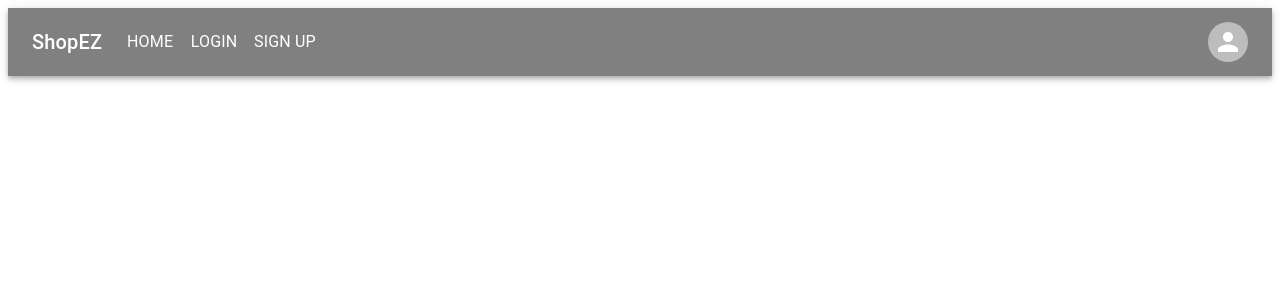
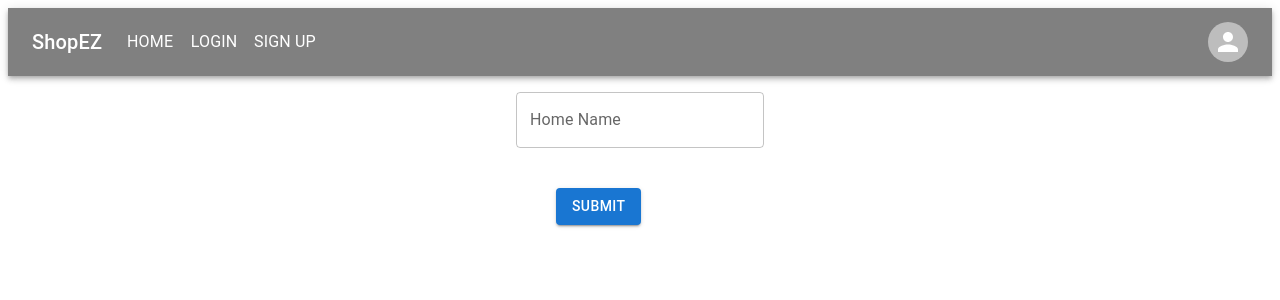
Before and after one commit to TheRealJoshuaMathia/ShopEZ, a React (Create React App) app in the folder client/: page /addhome in a window 1280 px wide. Shown: the top 300 px of the page. Built offline with nearby package versions, Linux system fonts and the light colour scheme.

Commit message:
Added new component for adding a home. Issues as the data is not being recorded

```diff
--- a/client/src/App.js
+++ b/client/src/App.js
@@ -21,6 +21,7 @@ import BoardUser from "./routes/BoardUser";
 import BoardHome from "./routes/BoardHome";
 import ShowHomes from "./routes/ShowHomes";
 import ShowUserHomes from "./routes/ShowUserHomes";
+import AddHome from "./routes/AddHome";
 
 // Styling Imports
 import { ThemeProvider, createTheme } from "@mui/material/styles";
@@ -507,6 +508,7 @@ const App = () => {
             <Route path="/shopper" element={<BoardShopper />} />
             <Route path="/boardhome" element={<BoardHome />} />
             <Route path="/showallhomes" element={<ShowHomes />} />
+            <Route path="/addhome" element={<AddHome />} />
 
             <Route path="/userhomes/:username" element={<ShowUserHomes />} />
             <Route path="additem" element={<AddItem />} />
--- /dev/null
+++ b/client/src/routes/AddHome.js
@@ -0,0 +1,58 @@
+
+import React, { useState } from "react";
+import Form from "react-validation/build/form";
+import Grid from "@mui/material/Grid";
+import TextField from "@mui/material/TextField";
+import HomeService from "../services/home.service";
+import { useNavigate } from "react-router-dom";
+import Button from "@mui/material/Button";
+const AddHome = () => {
+    let navigate = useNavigate();
+    const [homename, setHomeName] = useState("");
+    const onChangeHomeName = (e) => {
+        const homename = e.target.value;
+        setHomeName(homename);
+    }
+
+    const handleSubmit = () => {
+        HomeService.createHome(homename)
+            .then((response) => {
+                console.log(response.data)
+                console.log("Submitted SuccessFully");
+                navigate("/boardhome");
+            })
+            .catch((event) => {
+                console.log(event);
+                console.log("Error on submission");
+            });
+    };
+
+    return (
+        <Grid container justifyContent="center" alignItems="center">
+            <form>
+
+                <Grid item marginTop={2} >
+                    <TextField
+                        label="Home Name"
+                        variant="outlined"
+                        value={homename}
+                        name="Home Name"
+                        onChange={onChangeHomeName}></TextField>
+                </Grid>
+                <Grid item padding={5} >
+                    <Button
+                        variant="contained"
+                        color="primary"
+                        onClick={handleSubmit}>
+                        Submit
+
+                    </Button>
+                </Grid>
+            </form>
+        </Grid>
+
+    )
+
+}
+
+export default AddHome;
--- a/client/src/routes/BoardHome.js
+++ b/client/src/routes/BoardHome.js
@@ -35,13 +35,13 @@ const BoardHome = () => {
           <Grid item>
             <List>
               <ListItem>
-                <Link to={"/showallHomes"}>Show All Homes</Link>
+                <Link to={"/showallhomes"}>Show All Homes</Link>
               </ListItem>
               <ListItem>
                 <Link to={`/userhomes/${username}`}>Show User Homes</Link>
               </ListItem>
               <ListItem>
-                <Typography> Hi</Typography>
+                <Link to={"/addhome"}>Create a Home</Link>
               </ListItem>
               <ListItem>
                 <Typography> Hi</Typography>
--- a/client/src/routes/ShowHomes.js
+++ b/client/src/routes/ShowHomes.js
@@ -37,26 +37,43 @@ const ShowHomes = () => {
                     {homes &&
                         homes.map((home, index) => (
                             <div key={index}>
-                <ListItem>Home Name: {home.name}</ListItem>
                                 <ListItem>
-                  {home.homeShoppingLists.map((list) => (
+                                    Home Name: {home.name}
+                                </ListItem>
+                                <ListItem>
+                                    {home.homeShoppingLists.map(list =>
                                         <div>
-                      <ListItem>Home Id: {list.id}</ListItem>
-                      <ListItem>List title: {list.title}</ListItem>
+                                            <ListItem>
+                                                Home Id: {list.id}
+                                            </ListItem>
+                                            <ListItem>
+                                                List title: {list.title}
+                                            </ListItem>
 
                                             <ListItem>
-                        {list.shoppingList.map((item) => (
+                                                {list.shoppingList.map(item =>
+
                                                     <div>
-                            <ListItem>Item id: {item.id}</ListItem>
-                            <ListItem>Item title: {item.title}</ListItem>
-                            <ListItem>Item type: {item.type}</ListItem>
-                            <ListItem>Item Catagory: {item.catagory}</ListItem>
-                            <ListItem>Item Store: {item.store}</ListItem>
-                          </div>
-                        ))}
+                                                        <ListItem>
+                                                            Item id: {item.id}
+                                                        </ListItem>
+                                                        <ListItem>
+                                                            Item title: {item.title}
+                                                        </ListItem>
+                                                        <ListItem>
+                                                            Item type: {item.type}
+                                                        </ListItem>
+                                                        <ListItem>
+                                                            Item Catagory: {item.catagory}
+                                                        </ListItem>
+                                                        <ListItem>
+                                                            Item Store: {item.store}
                                                         </ListItem>
                                                     </div>
-                  ))}
+                                                )}
+                                            </ListItem>
+                                        </div>
+                                    )}
                                 </ListItem>
                             </div>
                         ))}
--- a/client/src/services/home.service.js
+++ b/client/src/services/home.service.js
@@ -13,8 +13,8 @@ const getUserHomes = (username) => {
   });
 };
 
-const createHome = (data) => {
-  return axios.post(API_URL + "add", data, { headers: authHeader() });
+const createHome = (homename) => {
+  return axios.post(API_URL + "add", { homename }, { headers: authHeader() });
 };
 
 const addUserToHome = (data) => {
```
Lines whose indentation alone changed are shown as unchanged.
